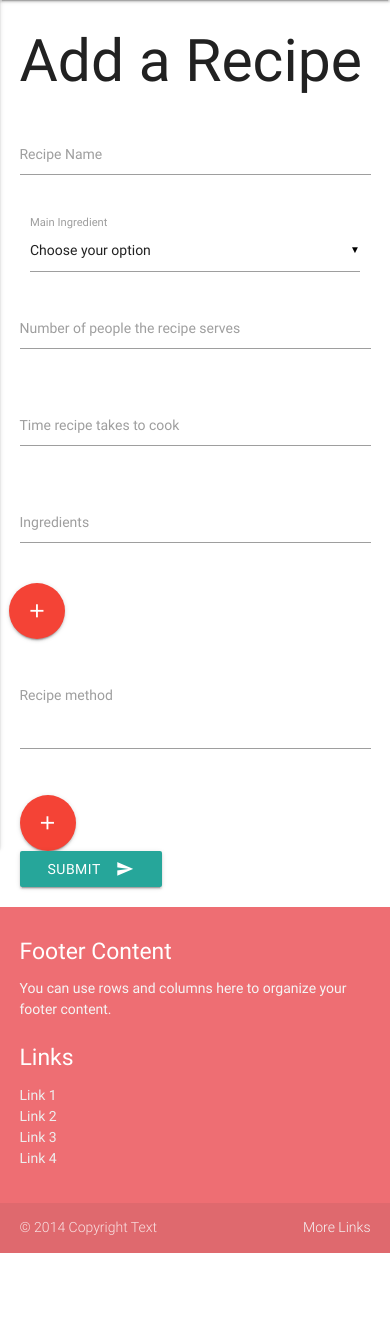
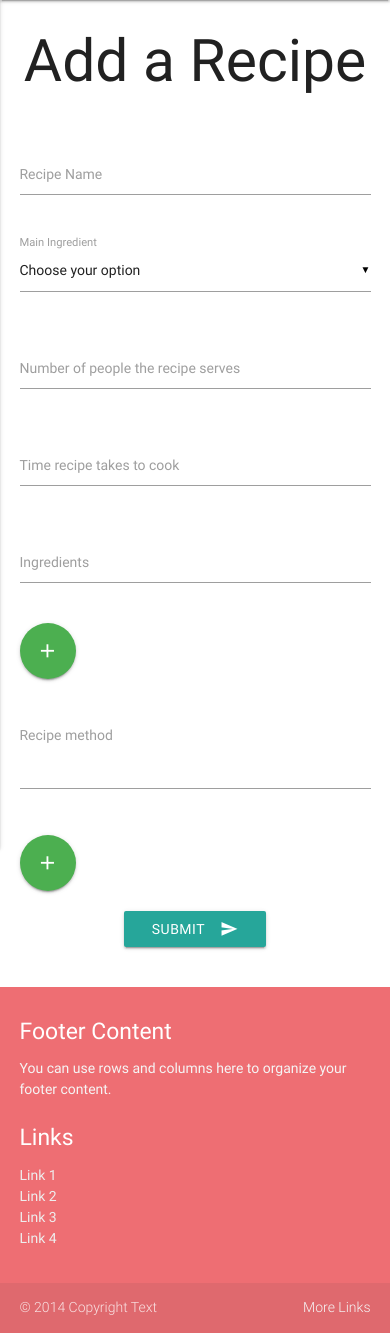
Before and after one commit to Baldpet/Family-cookbook, a Flask app: template templates/addrecipe.html in a window 390 px wide. Shown: the part 56-1389 px from the top of the page. Before the commit the page ends 1309 px from the top, so only its background shows below. Run offline with Flask 2, Linux system fonts and the light colour scheme; the template is opened without the code that fills it, so the values that code supplies are empty; some libraries are stand-ins or nearby versions.

Commit message:
styled the form to be responsive and center aligned the title/submit

```diff
--- a/static/js/addrecipe.js
+++ b/static/js/addrecipe.js
@@ -1,7 +1,7 @@
 
 /* Allows the buttons to add another ingredient line and remove one if needed */
 $("#addingredient").click(function(){
-    $("#break1").before('<div><div class="input-field col s10"><input name="ingredients" type="text" class="validate required"></div><div class=" col s2"><a class="btn-floating btn-small waves-effect waves-light red remove"><i class="material-icons">remove</i></a></div></div>');
+    $("#break1").before('<div><div class="input-field col s10 m8 l6 offset-m1 offset-l2"><input name="ingredients" type="text" class="validate required"></div><div class="col center-align s2"><a class="btn-floating btn-small waves-effect waves-light red remove"><i class="material-icons">remove</i></a></div></div>');
     $(".remove").click(function(){
         $(this).parent().parent().remove()
     })
@@ -9,7 +9,7 @@ $("#addingredient").click(function(){
 
 /* Allows the buttons to add another method line and remove one if needed */
 $("#addmethod").click(function () {
-    $("#break2").before('<div><div class="input-field col s10"><textarea name="method" type="text" class="materialize-textarea" required></textarea></div><div class=" col s2"><a class="btn-floating btn-small waves-effect waves-light red remove"><i class="material-icons">remove</i></a></div></div>');
+    $("#break2").before('<div><div class="input-field col s10 m8 l6 offset-m1 offset-l2"><textarea name="method" type="text" class="materialize-textarea" required></textarea></div><div class="center-align col s2"><a class="btn-floating btn-small waves-effect waves-light red remove"><i class="material-icons">remove</i></a></div></div>');
     $(".remove").click(function(){
         $(this).parent().parent().remove()
     })
--- a/templates/addrecipe.html
+++ b/templates/addrecipe.html
@@ -1,17 +1,19 @@
 {% extends "base.html" %}
 {% block content %}
 <div class="container">
+    <div class="row center-align">
         <h1>Add a Recipe</h1>
-
+    </div>
     <div class="row">
         <form action="{{url_for('add_recipe_form')}}" method="POST" class="col s12">
         <div class="row">
-            <div class="input-field col s12">
+            <div class="input-field col s12 m10 l8 offset-m1 offset-l2">
                 <input id="recipe_name" name="recipe_name" type="text" class="validate" required>
                 <label for="recipe_name">Recipe Name</label>
             </div>
         </div>
-		<div class="input-field col s12">
+        <div class="row">
+            <div class="input-field col s12 m10 l8 offset-m1 offset-l2">
                 <select name="main_ingredient" required>
                 <option value="" disabled selected>Choose your option</option>
                 {% for ingredient in ingredients %}
@@ -20,20 +22,21 @@
                 </select>
                 <label>Main Ingredient</label>
             </div>
+        </div>
         <div class="row">
-            <div class="input-field col s12">
+            <div class="input-field col s12 m10 l8 offset-m1 offset-l2">
                 <input id="serves" name="serves" type="text" class="validate" required>
                 <label for="serves">Number of people the recipe serves</label>
             </div>
         </div>
         <div class="row">
-            <div class="input-field col s12">
+            <div class="input-field col s12 m10 l8 offset-m1 offset-l2">
                 <input id="time" name="time" type="text" class="validate" required>
                 <label for="time">Time recipe takes to cook</label>
             </div>
         </div>
         <div class="row">
-            <div class="input-field col s12">
+            <div class="input-field col s12 m10 l8 offset-m1 offset-l2">
                 <input id="ingredients" name="ingredients" type="text" class="validate" required>
                 <label for="ingredients">Ingredients</label>
 
@@ -42,19 +45,23 @@
         </div>
 
         <div class="row">
-            <a id="addingredient" class="btn-floating btn-large waves-effect waves-light red"><i class="material-icons">add</i></a>
+            <div class="col s12 m10 l8 offset-m1 offset-l2">
+                <a id="addingredient" class="btn-floating btn-large waves-effect waves-light green"><i class="material-icons">add</i></a>
+            </div>
         </div>
         <div class="row">
-            <div class="input-field col s12">
+            <div class="input-field col s12 m10 l8 offset-m1 offset-l2">
                 <textarea id="method" name="method" type="text" class="materialize-textarea" required></textarea>
                 <label for="method">Recipe method</label>
             </div>
             <div id="break2"></div>
         </div>
-        <div>
-            <a id="addmethod" class="btn-floating btn-large waves-effect waves-light red"><i class="material-icons">add</i></a>
+        <div class="row">
+            <div class="col col s12 m10 l8 offset-m1 offset-l2">
+                <a id="addmethod" class="btn-floating btn-large waves-effect waves-light green"><i class="material-icons">add</i></a>
             </div>
-        <div>
+        </div>
+        <div class="row center-align">
             {% with messages = get_flashed_messages() %}
 			{% if messages %}
 			<ul class=flashes>
```
Lines whose indentation alone changed are shown as unchanged.
